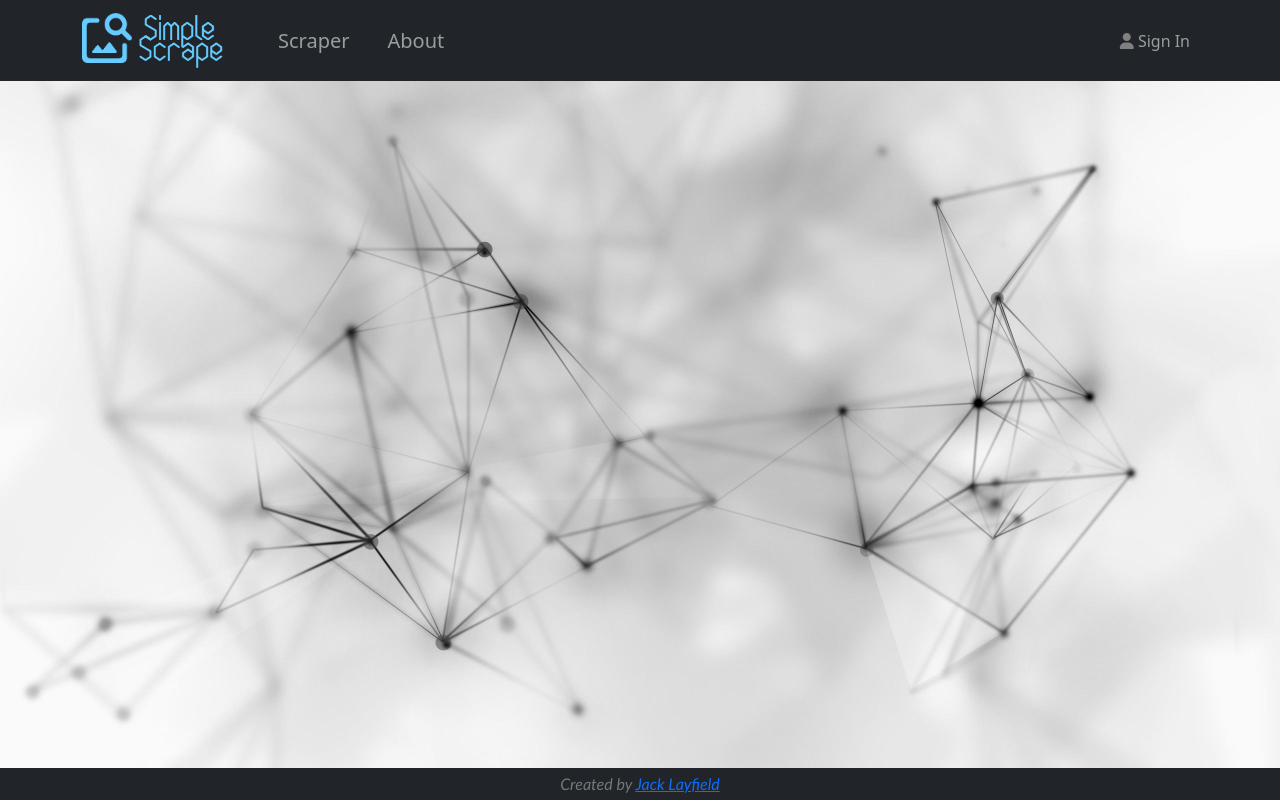
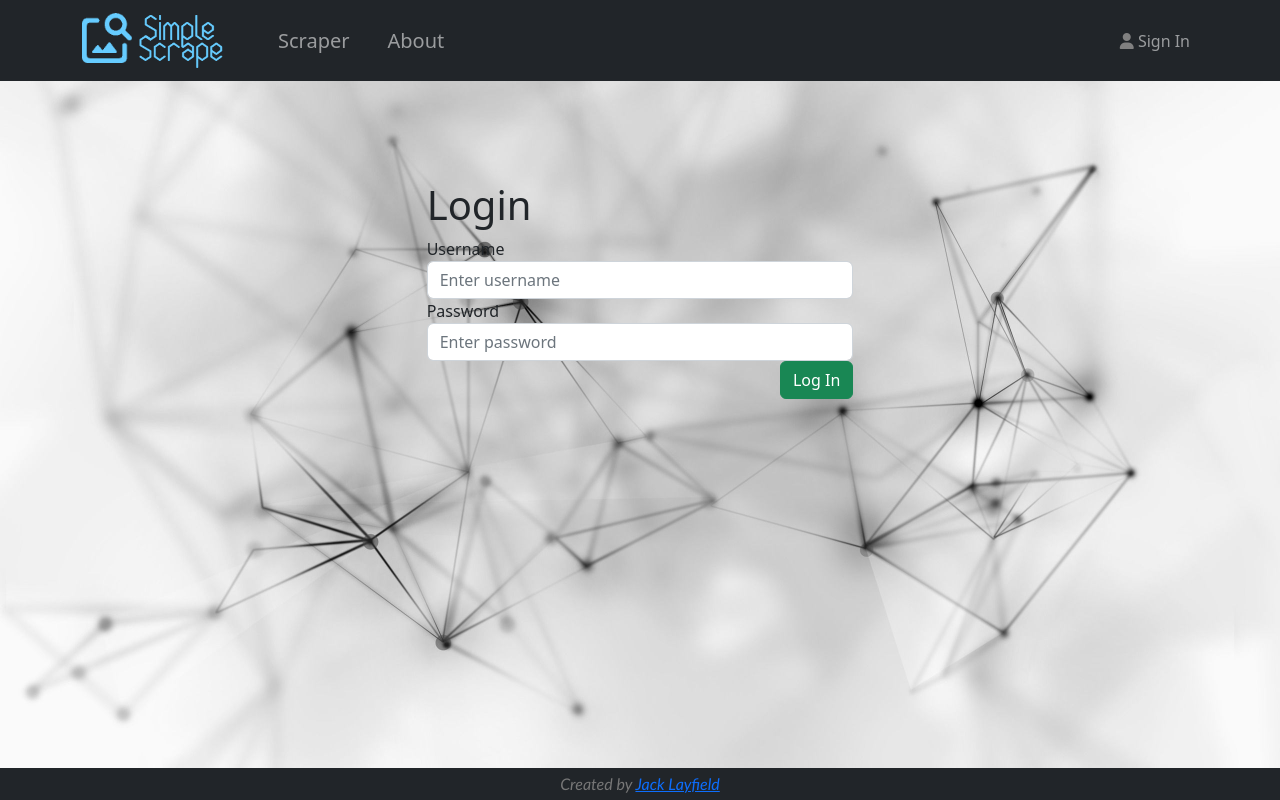
Before and after one commit to jacklayfield/SimpleScrape, a React (Create React App) app in the folder client/: page /login in a window 1280 px wide. Built offline with nearby package versions, Linux system fonts and the light colour scheme.

Commit message:
Developed basic login page

```diff
--- a/client/src/App.js
+++ b/client/src/App.js
@@ -4,6 +4,7 @@ import { PageLayout } from "./components/pageLayout";
 import { Main } from "./pages/main";
 import { About } from "./pages/about";
 import { Profile } from "./pages/profile";
+import { Login } from "./pages/login";
 import "../node_modules/bootstrap/dist/css/bootstrap.min.css";
 import { FontAwesomeIcon } from "@fortawesome/react-fontawesome";
 
@@ -15,6 +16,7 @@ function App() {
           <Route path="/main" element={<Main />} />
           <Route path="/about" element={<About />} />
           <Route path="/profile" element={<Profile />} />
+          <Route path="/login" element={<Login />} />
         </Routes>
       </PageLayout>
     </Router>
--- a/client/src/components/navBar.jsx
+++ b/client/src/components/navBar.jsx
@@ -43,7 +43,7 @@ export function NavBar() {
             </Nav.Link>
           </Nav>
           <Nav>
-            <Nav.Link eventKey={2} href="/profile">
+            <Nav.Link eventKey={2} href="/login">
               <i style={{ color: "gray" }} class="fa-solid fa-user"></i>
               <> </> Sign In
             </Nav.Link>
--- a/client/src/pages/about.jsx
+++ b/client/src/pages/about.jsx
@@ -2,7 +2,6 @@ import React from "react";
 import Row from "react-bootstrap/Row";
 import Col from "react-bootstrap/Col";
 import "../styling/about.css";
-// import cheerio from "cheerio";
 
 export function About() {
   return (
--- /dev/null
+++ b/client/src/pages/login.jsx
@@ -0,0 +1,48 @@
+import React from "react";
+import Row from "react-bootstrap/Row";
+import Col from "react-bootstrap/Col";
+
+export function Login() {
+  const topPad = window.innerHeight / 8;
+  return (
+    <div style={{ paddingTop: topPad }}>
+      <Row className="gx-0">
+        <Col></Col>{" "}
+        <Col>
+          <h1>Login</h1>
+          <form id="newtask" role="form">
+            <div class="modal-body">
+              <div class="form-group">
+                <label for="Username">Username</label>
+                <input
+                  type="text"
+                  class="form-control"
+                  id="username"
+                  placeholder="Enter username"
+                />
+              </div>
+              <div class="form-group">
+                <label for="Password">Password</label>
+                <input
+                  type="password"
+                  class="form-control"
+                  id="password"
+                  placeholder="Enter password"
+                />
+              </div>
+            </div>
+            <div class="modal-footer">
+              <button
+                type="submit"
+                class="btn btn-success btn-default pull-left"
+              >
+                <span class="glyphicon glyphicon-off"></span> Log In
+              </button>
+            </div>
+          </form>
+        </Col>
+        <Col></Col>
+      </Row>
+    </div>
+  );
+}
```
